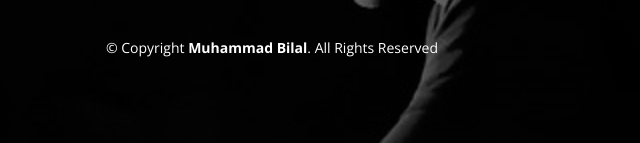
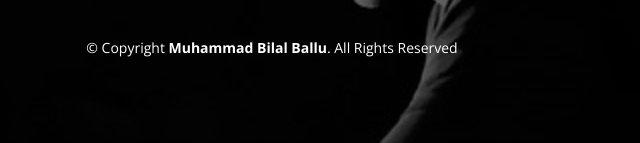
Before and after one commit to bilalmakhdoom/Muhammadbilal.github.io, a plain HTML site: page Bilal/index.html in a window 1280 px wide. Shown: the part 7318-7461 px from the top of the page, 368-1008 px from the left. Drawn offline with nearby package versions, Linux system fonts and the light colour scheme; a script that the page names is missing.

Commit message:
footer name change

```diff
--- a/Bilal/index.html
+++ b/Bilal/index.html
@@ -745,7 +745,7 @@
         <a href="#" class="linkedin"><i class="bx bxl-linkedin"></i></a>
       </div>
       <div class="copyright">
-        &copy; Copyright <strong><span>Muhammad Bilal</span></strong>. All Rights Reserved
+        &copy; Copyright <strong><span>Muhammad Bilal Ballu</span></strong>. All Rights Reserved
       </div>
       <div class="credits">
       </div>
```
